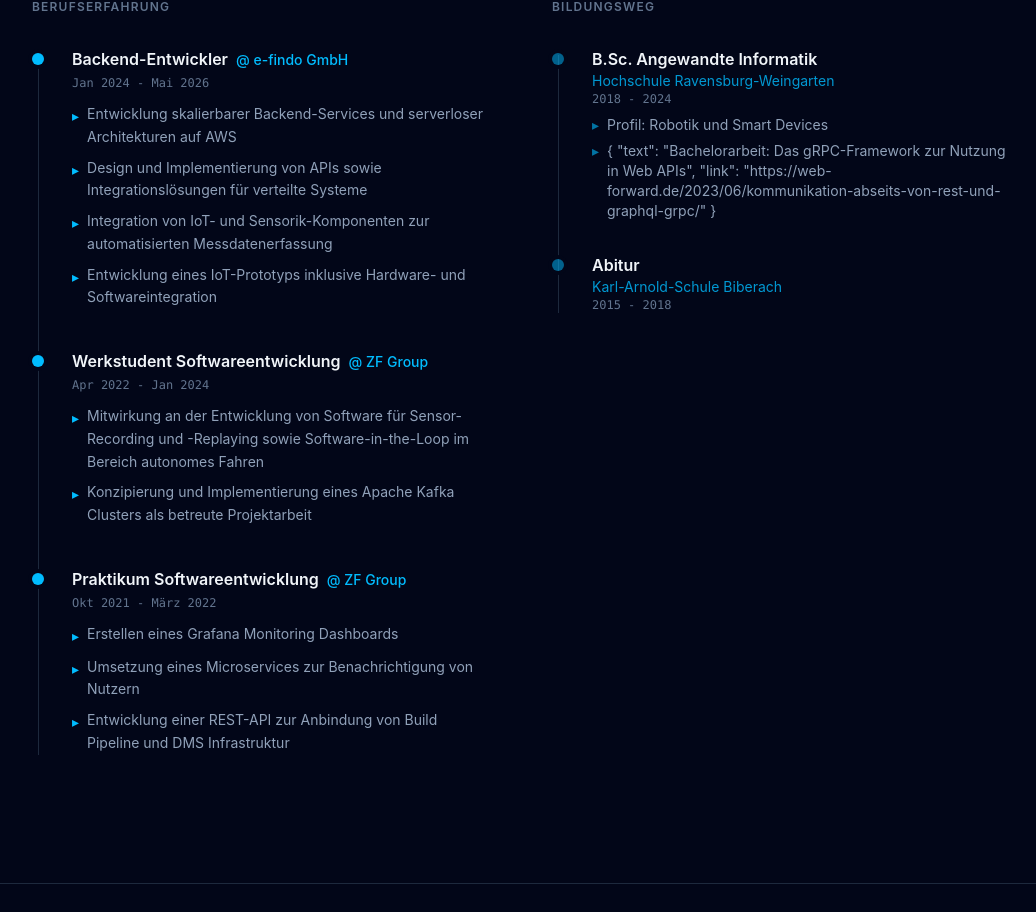
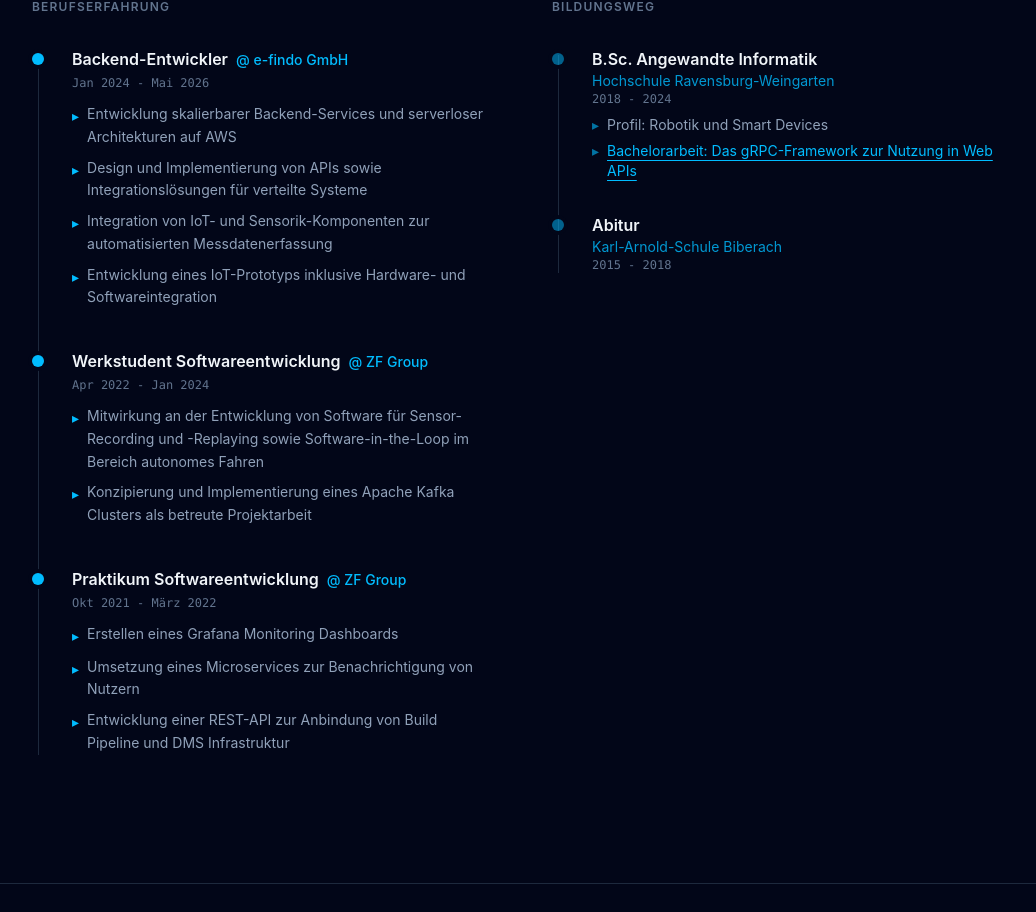
Before and after one commit to FunkMa/FunkMa.github.io, a Vue app: page /ueber-mich in a window 1280 px wide. Shown: the part 2434-3346 px from the top of the page, without its empty margins (120-1156 px from the left). Built offline with nearby package versions, Linux system fonts and the light colour scheme.

Commit message:
feat: support urls

```diff
--- a/src/components/ExperienceSection.vue
+++ b/src/components/ExperienceSection.vue
@@ -61,11 +61,18 @@ import { experience, education } from '@/data/experience.js'
                 <ul v-if="edu.details.length" class="space-y-1.5">
                   <li
                     v-for="detail in edu.details"
-                    :key="detail"
+                    :key="typeof detail === 'string' ? detail : detail.text"
                     class="flex gap-2 text-slate-400 text-sm"
                   >
                     <span class="text-sky-400/60 shrink-0">▸</span>
-                    {{ detail }}
+                    <a
+                      v-if="typeof detail === 'object' && detail.link"
+                      :href="detail.link"
+                      target="_blank"
+                      rel="noopener noreferrer"
+                      class="text-sky-400 hover:text-sky-300 underline underline-offset-4"
+                    >{{ detail.text }}</a>
+                    <span v-else>{{ typeof detail === 'string' ? detail : detail.text }}</span>
                   </li>
                 </ul>
               </div>
```
